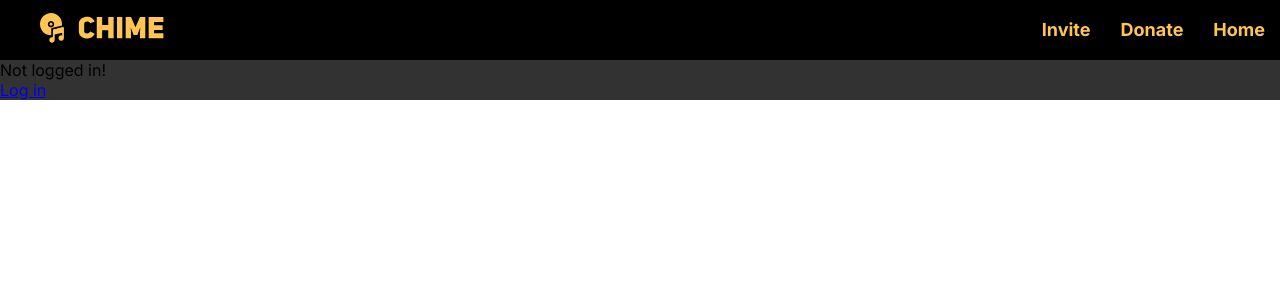
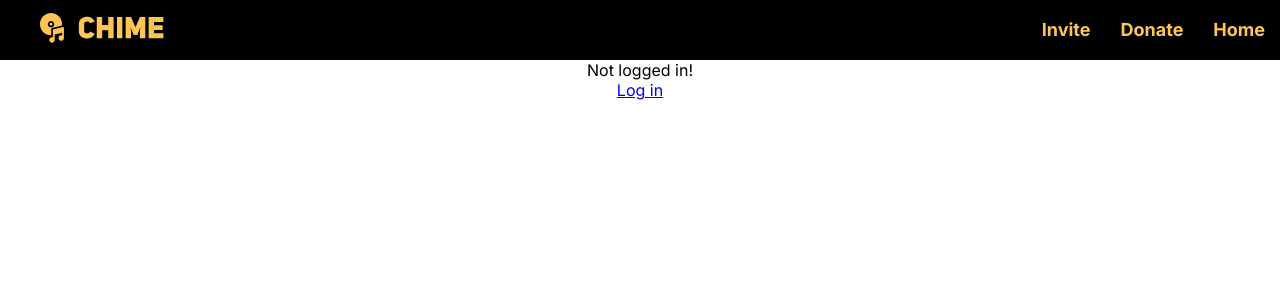
Before and after one commit to realmayus/chime-web, a React (Create React App) app: page /app/p/1 in a window 1280 px wide. Shown: the top 300 px of the page. Built offline with nearby package versions, Linux system fonts and the light colour scheme.

Commit message:
Removed debug messages

```diff
--- a/src/pages/Callback.js
+++ b/src/pages/Callback.js
@@ -14,9 +14,6 @@ export default connect()(withRouter(function Callback(props) {
         let params = queryString.parse(props.location.hash)
         if(params.access_token != null) {
             setDiscordToken(params.access_token);
-            console.log("set discord access token!", params.access_token, discordToken)
-            // props.dispatch(setAccessToken(params.access_token));
-            //TODO have to reload page after logging in for userdata to load (useEffect in app.js gets called even tho discordToken is still null HMMMMM
             props.dispatch(setLoggedIn(true));
             history.push("/app");
             window.location.reload();
--- a/src/pages/Dashboard.js
+++ b/src/pages/Dashboard.js
@@ -36,6 +36,6 @@ export default connect(mapStateToProps)(function Dashboard(props) {
             </DndProvider>
         )
     } else {
-        return(<div>Not logged in! <br/> <Link to={"/oauth/login"}>Log in</Link></div>)
+        return(<div style={{textAlign: "center", backgroundColor: "#ffffff"}}>Not logged in! <br/> <Link to={"/oauth/login"}>Log in</Link></div>)
     }
 })
```
